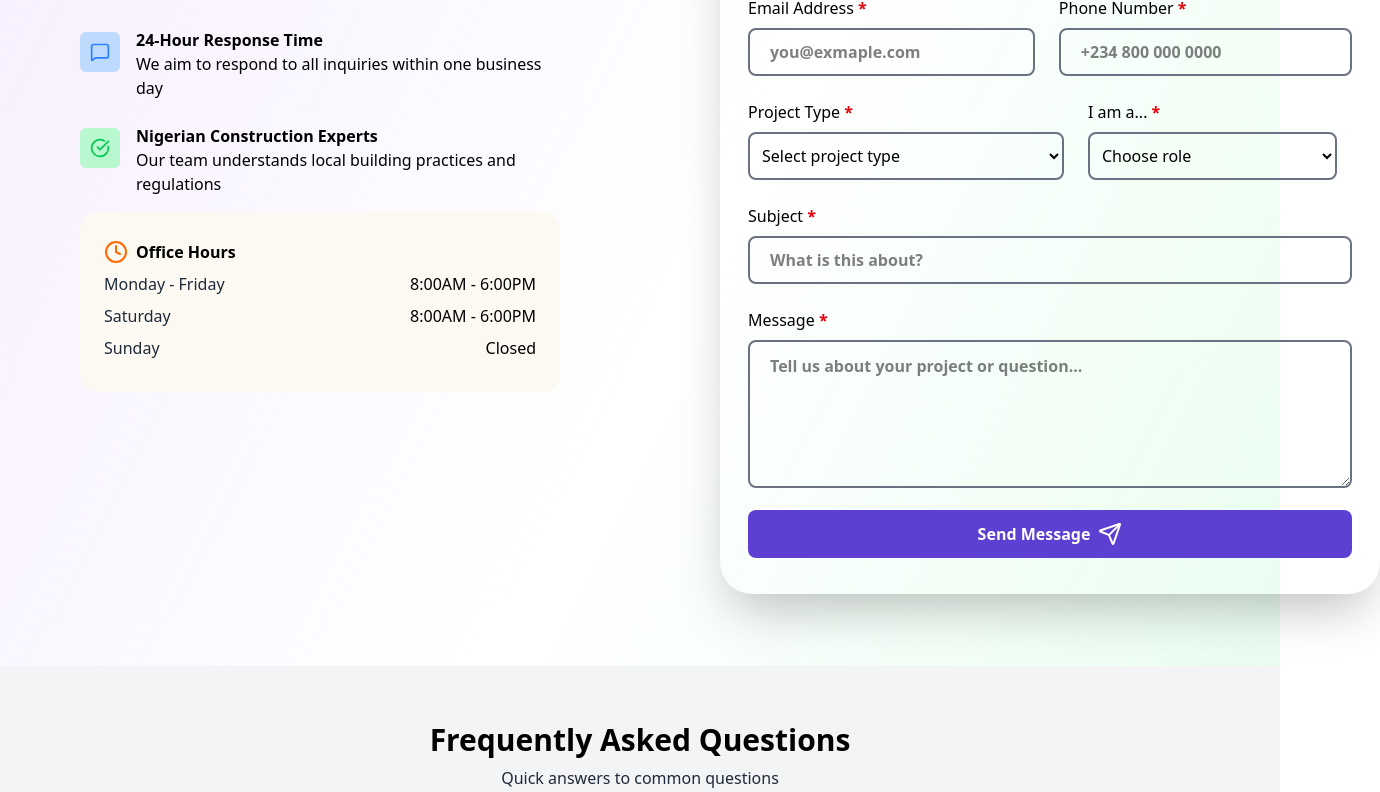
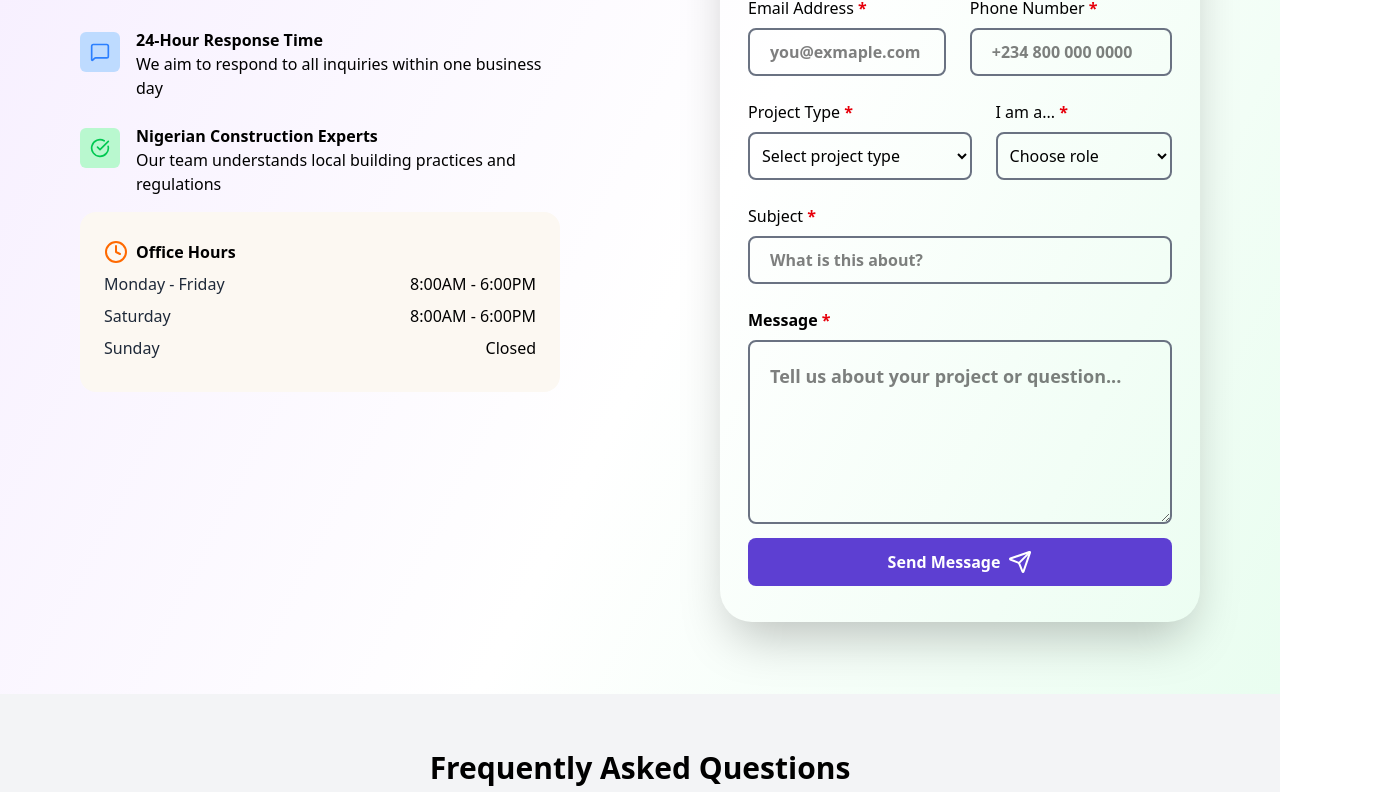
Before and after one commit to vicerhatech/zoya-website, a React (Vite) app: page /contact in a window 1280 px wide. Shown: the part 908-1700 px from the top of the page, 1380 px wide, since content can reach past the window. Built offline with nearby package versions, Linux system fonts and the light colour scheme; what tailwind-animations, tailwindcss-animated would draw is missing.

Commit message:
worked on integrating email submission from contact form

```diff
--- a/src/App.tsx
+++ b/src/App.tsx
@@ -9,6 +9,7 @@ import Policy from "./pages/privacypolicy";
 import Terms from "./pages/termsofservice";
 import About from "./pages/about"
 import ScrollToTop from "./ScrollToTop"
+import ThankYou from "./pages/thank-you"
 
 function App() {
   return (
@@ -25,6 +26,7 @@ function App() {
             <Route path="/policy" element={<Policy />} />
             <Route path="/terms" element={<Terms />} />
             <Route path="/about" element={<About />} />
+            <Route path="/thank-you" element={<ThankYou />} />
 
           </Routes>
       </main>
--- a/src/pages/ContactUs.tsx
+++ b/src/pages/ContactUs.tsx
@@ -4,6 +4,30 @@ import { MapPin, FileText, MessageSquare, CheckCircle, Clock, Send } from "lucid
 
 
 function Contact() {
+const handleSubmit = async (e: React.FormEvent<HTMLFormElement>) => {
+  e.preventDefault();
+
+  const formData = new FormData(e.currentTarget);
+
+  try {
+    const res = await fetch("https://formspree.io/f/xgolgley", {
+      method: "POST",
+      body: formData,
+      headers: {
+        Accept: "application/json",
+      },
+    });
+
+    if (res.ok) {
+      window.location.href = "/thank-you";
+    } else {
+      alert("Failed to send message. Please try again.");
+    }
+  } catch (error) {
+    console.error("Form submission error:", error);
+    alert("An error occurred. Please try again.");
+  }
+};
     return (
         <div className=" dark:bg-black">
             <section className="bg-purple-100 sm:w-full h-fit p-5 shadow-xl pt-20 sm:pt-25 pb-15 sm:px-30 dark:bg-purple-800/30 ">
@@ -126,7 +150,7 @@ function Contact() {
 
                 <div className="shadow-2xl p-7 w-full rounded-4xl animate-flip-x timeline-view animate-range-entry dark:border dark:border-white">
                     <h2 className="font-bold lg:text-3xl sm:text-4xl text-3xl">Send Us a Message</h2>
-                    <form action="">
+                    <form onSubmit={handleSubmit}>
                         <div className="pt-4">
                             <label htmlFor="fullname" className="lg:text-base text-2xl">Full Name <span><b className="text-red-600">*</b></span></label>
                             <input type="text" name="fullname" id="fullname" className=" w-full h-12 border-2 border-gray-500 outline-purple-800 text-black rounded-lg p-5 my-2 placeholder:font-semibold lg:text-base text-2xl placeholder:dark:text-white " placeholder="Enter your full name" required />
@@ -140,13 +164,13 @@ function Contact() {
 
                             <div>
                                 <label htmlFor="phone-number" className="lg:text-base text-2xl">Phone Number <span><b className="text-red-600">*</b></span></label>
-                                <input type="tel" name="phone-number" id="phone-number" className="w-full h-12 border-2 border-gray-500 outline-purple-800 text-black rounded-lg p-5 my-2 placeholder: font-semibold lg:text-base text-2xl placeholder:dark:text-white" placeholder="+234 800 000 0000" required />
+                                <input type="tel" name="phone_number" id="phone-number" className="w-full h-12 border-2 border-gray-500 outline-purple-800 text-black rounded-lg p-5 my-2 placeholder: font-semibold lg:text-base text-2xl placeholder:dark:text-white" placeholder="+234 800 000 0000" required />
                             </div>
                         </div>
 
                         <div className="flex gap-6 pt-4 flex-col sm:flex-row">
                             <div>
-                                <label htmlFor="project-type" className="lg:text-base text-2xl">Project Type <span><b className="text-red-600">*</b></span></label>
+                                <label htmlFor="project_type" className="lg:text-base text-2xl">Project Type <span><b className="text-red-600">*</b></span></label>
                                 <select name="project-type" className="w-full h-12 border-2 border-gray-500 outline-purple-800 focus:border-purple-800 text-black rounded-lg px-2 my-2 lg:text-base text-2xl dark:text-white " required>
                                     <option value="" disabled selected className="text-black dark:text-black">Select project type</option>
                                     <option value="Residential-Building" className=" dark:text-black">Residential Building</option>
@@ -158,9 +182,9 @@ function Contact() {
                             </div>
 
                             <div>
-                                <label htmlFor="project-type" className="lg:text-base text-2xl">I am a... <span><b className="text-red-600">*</b></span></label>
+                                <label htmlFor="roles" className="lg:text-base text-2xl">I am a... <span><b className="text-red-600">*</b></span></label>
                                 <select name="availability" className="w-full border-2 border-gray-500 rounded-lg px-2 h-12 my-2 text-black outline-purple-800 focus:border-purple-800 lg:text-base text-2xl dark:text-white " required>
-                                    <option value="" disabled selected  className=" dark:text-black">Choose role</option>
+                                    <option value="" disabled selected className=" dark:text-black">Choose role</option>
                                     <option value="Buyer" className=" dark:text-black">Buyer</option>
                                     <option value="Supplier" className=" dark:text-black">Supplier</option>
                                     <option value="Corporate-Partner" className=" dark:text-black">Corporate Partner</option>
@@ -174,19 +198,22 @@ function Contact() {
                             <input type="text" name="subject" id="subject" className="w-full h-12 border-2 border-gray-500 outline-purple-800 text-black rounded-lg p-5 my-2 placeholder: font-semibold lg:text-base text-2xl placeholder:dark:text-white" placeholder="What is this about?" required />
                         </div>
 
-                        <div className="pt-4 hidden lg:inline-block">
-                            <label htmlFor="Message" className="lg:text-base text-2xl">Message <span><b className="text-red-600">*</b></span></label>
-                            <textarea name="message" rows={5} cols={59} id="message" className="border-2 border-gray-500 outline-purple-800 text-black rounded-lg py-3 px-5 my-2 placeholder:font-semibold lg:text-base text-2xl lg:mx-0 placeholder:dark:text-white" placeholder="Tell us about your project or question..." required></textarea>
-                        </div>
 
-                        <div className="pt-4 lg:hidden hidden sm:inline-block">
-                            <label htmlFor="Message" className="lg:text-base text-2xl">Message <span><b className="text-red-600">*</b></span></label>
-                            <textarea name="message" rows={5} cols={51} id="message" className="border-2 border-gray-500 outline-purple-800 text-black rounded-lg py-3 px-5 my-2 placeholder:font-semibold lg:text-base text-2xl lg:mx-0" placeholder="Tell us about your project or question..." required></textarea>
-                        </div>
-
-                        <div className="pt-4 sm:hidden inline-block ">
-                            <label htmlFor="Message" className="lg:text-base text-2xl">Message <span><b className="text-red-600">*</b></span></label>
-                            <textarea name="message" rows={5} cols={23} id="message" className="border-2 border-gray-500 outline-purple-800 text-black rounded-lg py-3 px-5 my-2 placeholder:font-semibold lg:text-base text-2xl lg:mx-0" placeholder="Tell us about your project or question..." required></textarea>
+                        <div className="pt-4 w-full">
+                            <label htmlFor="message" className="text-2xl lg:text-base font-semibold dark:text-white">
+                                Message <span className="text-red-600">*</span>
+                            </label>
+                            <textarea
+                                name="message"
+                                id="message"
+                                rows={5}
+                                className="mt-2 w-full border-2 border-gray-500 outline-purple-800 rounded-lg p-5 text-2xl placeholder:font-semibold placeholder:dark:text-white
+               sm:text-xl md:text-xl lg:text-lg
+               focus:ring-2 focus:ring-purple-500 focus:border-purple-500
+               transition-all duration-300"
+                                placeholder="Tell us about your project or question..."
+                                required
+                            ></textarea>
                         </div>
 
                         <button type="submit" className="flex gap-2 bg-purple-800 text-white font-bold p-3 w-full justify-center rounded-lg cursor-pointer hover:bg-purple-900 lg:text-base text-2xl my-2">Send Message <Send className="lg:mt-0 mt-2" /></button>
--- /dev/null
+++ b/src/pages/thank-you.tsx
@@ -0,0 +1,37 @@
+import { CheckCircle } from "lucide-react"; // Make sure you have lucide-react installed
+
+const ThankYouPage = () => {
+  return (
+    <div className="min-h-screen flex items-center justify-center bg-linear-to-r from-purple-800 to-purple-600 p-4 lg:pt-20">
+      <div className="bg-white dark:bg-gray-900 rounded-2xl shadow-xl max-w-xl w-full text-center p-8 md:p-12">
+        <div className="flex justify-center mb-6">
+          <CheckCircle className="text-green-500 w-20 h-20 md:w-24 md:h-24" />
+        </div>
+
+        <h1 className="text-3xl md:text-4xl font-bold text-gray-900 dark:text-white mb-4">
+          Thank You!
+        </h1>
+
+        <p className="text-lg md:text-xl text-gray-700 dark:text-gray-300 mb-6">
+          Your message has been successfully sent. Our team at Zoya Supply will get back to you shortly.
+        </p>
+
+        <a
+          href="/"
+          className="inline-block bg-purple-800 hover:bg-purple-900 text-white font-semibold py-3 px-6 rounded-lg transition-colors duration-300 text-lg md:text-xl"
+        >
+          Back to Home
+        </a>
+
+        <p className="mt-6 text-sm text-gray-500 dark:text-gray-400">
+          If you don’t hear from us within 24 hours, feel free to email us directly at{" "}
+          <a href="mailto:support@zoyasupply.com" className="text-purple-700 hover:underline">
+            support@zoyasupply.com
+          </a>.
+        </p>
+      </div>
+    </div>
+  );
+};
+
+export default ThankYouPage;
```
